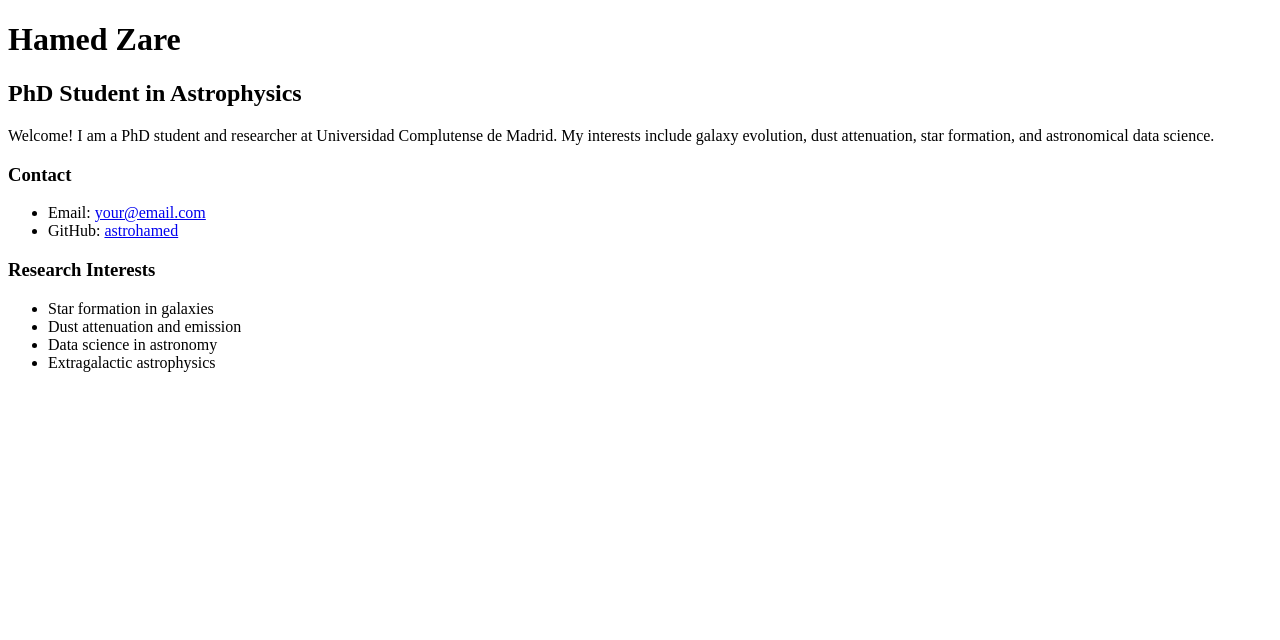
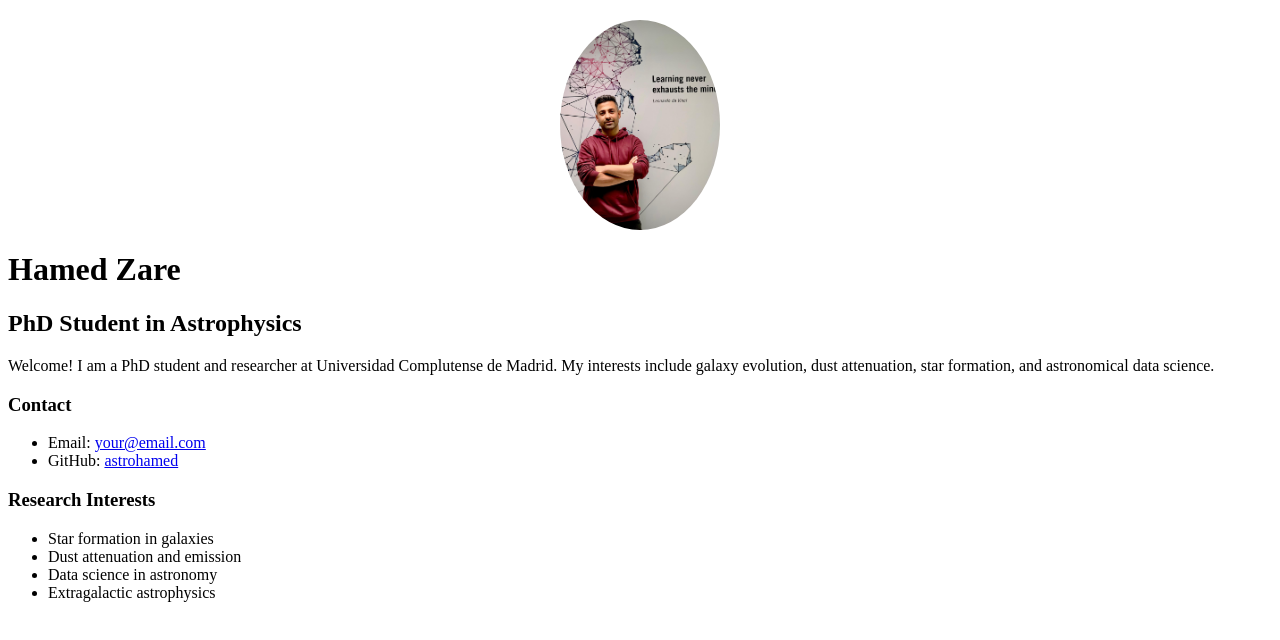
Before and after one commit to astrohamed/astrohamed.github.io, a plain HTML site: page index.html in a window 1280 px wide. Drawn offline with Linux system fonts and the light colour scheme.

Commit message:
Update index.html

```diff
--- a/index.html
+++ b/index.html
@@ -5,6 +5,7 @@
   <title>Hamed Zare - Astrophysics Researcher</title>
 </head>
 <body>
+  <img src="profile.jpeg" alt="Hamed Zare" style="width:160px; border-radius:50%; display:block; margin:20px auto;">
   <h1>Hamed Zare</h1>
   <h2>PhD Student in Astrophysics</h2>
   <p>
```
